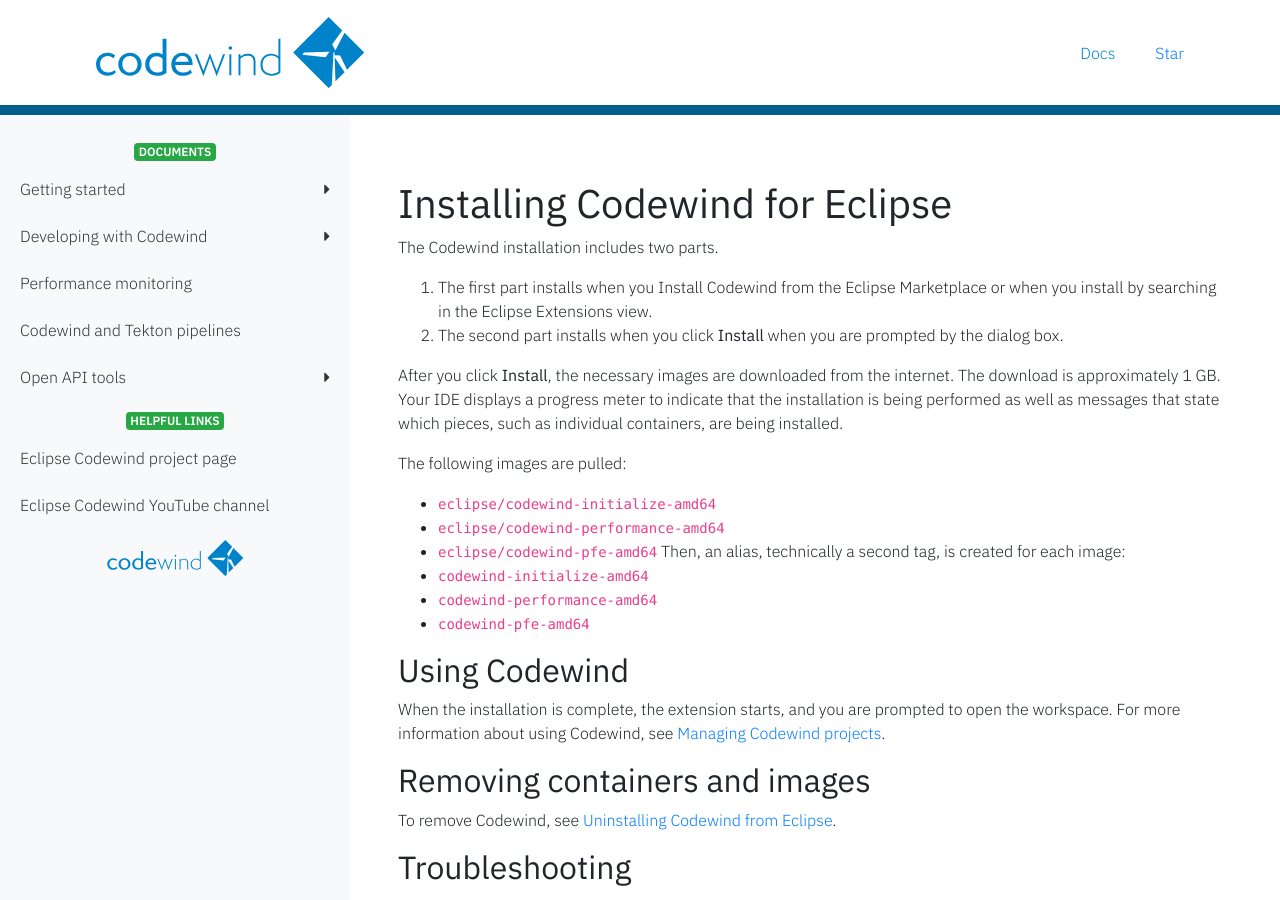
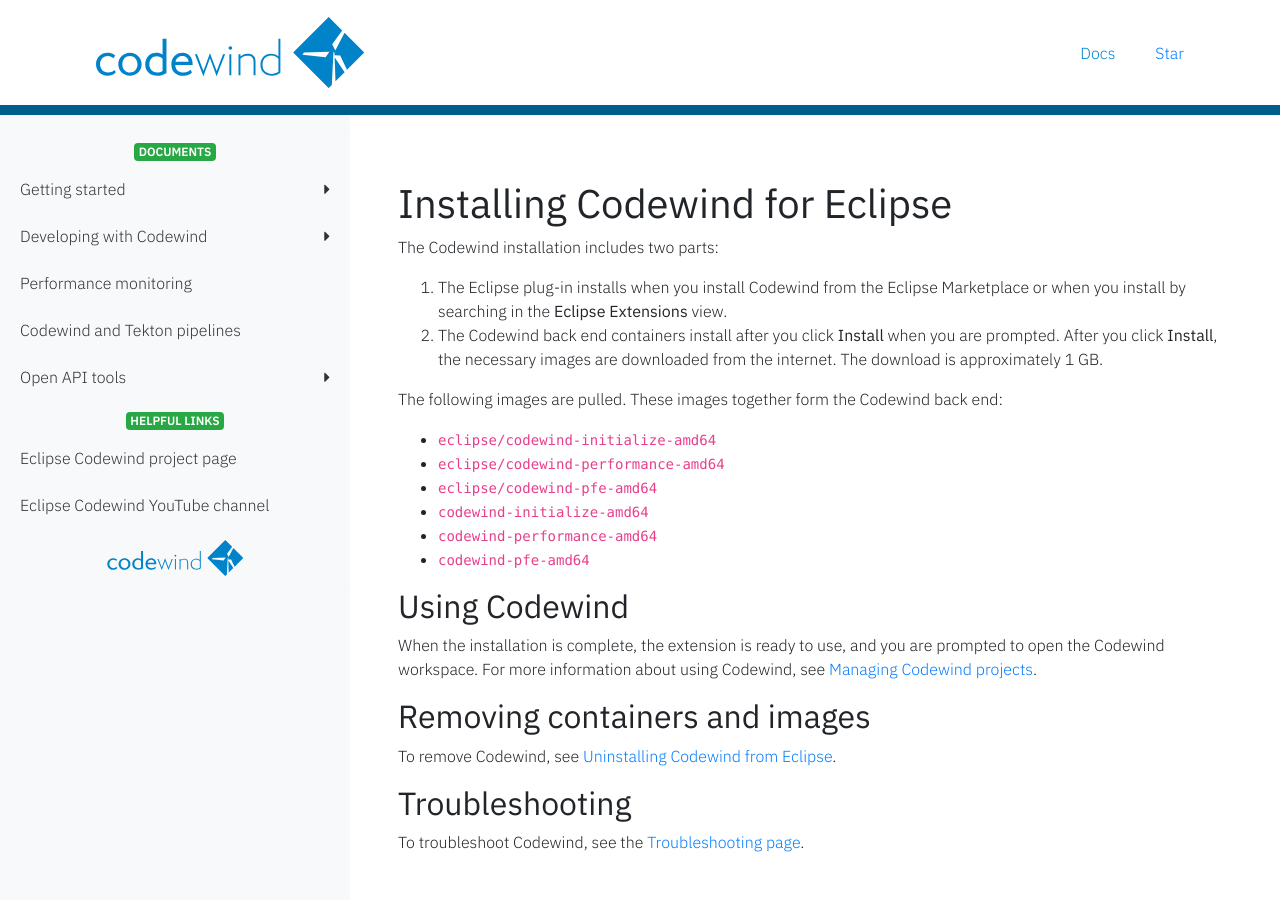
Before and after one commit to eclipse-archived/codewind-docs, a Jekyll site: the page built from docs/_documentations/mdt-eclipse-installinfo.md, in a window 1280 px wide and 900 px high. Built offline with Jekyll 4.4.1, drawn with Linux system fonts in a browser that asks for light colours; nearby versions of some CDN libraries.

Commit message:
Adding feedback from development
Signed-off-by: Sarah Ishida <sishida@us.ibm.com>

```diff
--- a/docs/_documentations/mdt-eclipse-installinfo.md
+++ b/docs/_documentations/mdt-eclipse-installinfo.md
@@ -12,23 +12,20 @@ parent:
 
 # Installing Codewind for Eclipse
 
-The Codewind installation includes two parts.
-1. The first part installs when you Install Codewind from the Eclipse Marketplace or when you install by searching in the Eclipse Extensions view.
-2. The second part installs when you click **Install** when you are prompted by the dialog box.
+The Codewind installation includes two parts:
+1. The Eclipse plug-in installs when you install Codewind from the Eclipse Marketplace or when you install by searching in the **Eclipse Extensions** view.
+2. The Codewind back end containers install after you click **Install** when you are prompted. After you click **Install**, the necessary images are downloaded from the internet. The download is approximately 1 GB.
 
-After you click **Install**, the necessary images are downloaded from the internet. The download is approximately 1 GB. Your IDE displays a progress meter to indicate that the installation is being performed as well as messages that state which pieces, such as individual containers, are being installed.
-
-The following images are pulled:
+The following images are pulled. These images together form the Codewind back end:
 - `eclipse/codewind-initialize-amd64`
 - `eclipse/codewind-performance-amd64`
 - `eclipse/codewind-pfe-amd64`
-Then, an alias, technically a second tag, is created for each image:
 - `codewind-initialize-amd64`
 - `codewind-performance-amd64`
 - `codewind-pfe-amd64`
 
 ## Using Codewind
-When the installation is complete, the extension starts, and you are prompted to open the workspace. For more information about using Codewind, see [Managing Codewind projects](mdteclipsemanagingprojects.html).
+When the installation is complete, the extension is ready to use, and you are prompted to open the Codewind workspace. For more information about using Codewind, see [Managing Codewind projects](mdteclipsemanagingprojects.html).
 
 ## Removing containers and images
 To remove Codewind, see [Uninstalling Codewind from Eclipse](mdteclipseuninstall.html).
```
Also changed, not shown: docs/_documentations/mdt-vsc-installinfo.md (+5 -8 lines).
